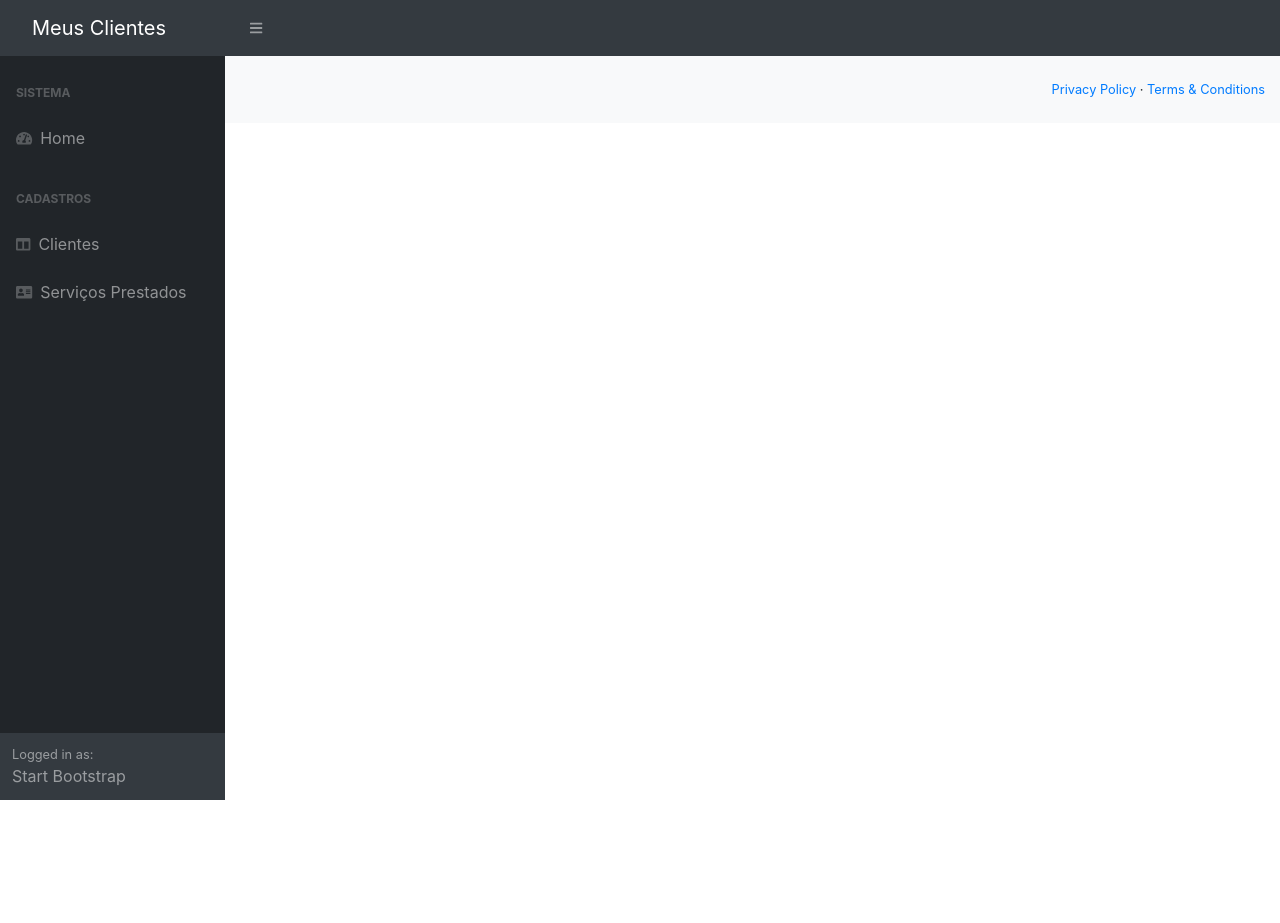
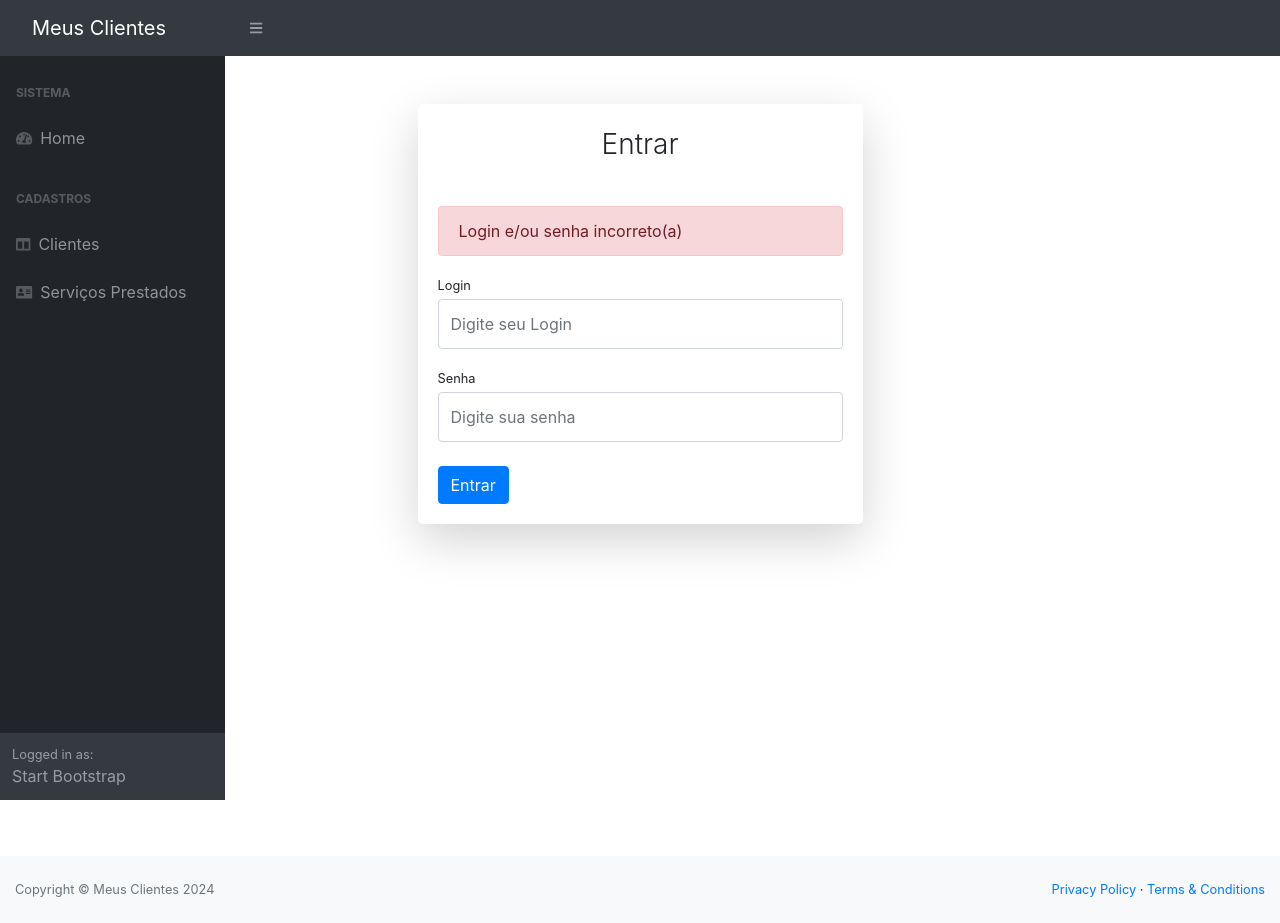
Before and after one commit to JonFalleNBR/clientes-app, an Angular app: page /login in a window 1280 px wide. Before the commit this address led to /. Before the commit the page ends 800 px from the top, so only its background shows below. Built offline with nearby package versions, Linux system fonts and the light colour scheme.

Commit message:
Login - inicio da criação do template de login - criação do component login na aplicação

```diff
--- a/src/app/app-routing.module.ts
+++ b/src/app/app-routing.module.ts
@@ -1,8 +1,10 @@
 import { NgModule } from '@angular/core';
 import { RouterModule, Routes } from '@angular/router';
 import { HomeComponent } from './home/home.component'
+import { LoginComponent } from './login/login.component';
 
 const routes: Routes = [
+  {path: 'login', component: LoginComponent},
   {path: 'home' , component: HomeComponent}
 ];
 
--- a/src/app/app.module.ts
+++ b/src/app/app.module.ts
@@ -1,6 +1,7 @@
 import { NgModule } from '@angular/core';
 import { BrowserModule, provideClientHydration } from '@angular/platform-browser';
 import { HttpClientModule } from '@angular/common/http';
+import { FormsModule } from '@angular/forms';
 
 import { AppRoutingModule } from './app-routing.module';
 import { AppComponent } from './app.component';
@@ -12,15 +13,18 @@
 import {ClientesService} from './clientes.service';
 import { ServicoPrestadoModule } from './servico-prestado/servico-prestado.module';
 import { ServicoPrestadoService } from './servico-prestado.service';
+import { LoginComponent } from './login/login.component';
 
 
 @NgModule({
   declarations: [
     AppComponent,
-    HomeComponent
+    HomeComponent,
+    LoginComponent
   ],
   imports: [
     BrowserModule,
+    FormsModule,
     HttpClientModule,
     AppRoutingModule,
     TemplateModule,
--- /dev/null
+++ b/src/app/login/login.component.html
@@ -0,0 +1,45 @@
+<div id="layoutAuthentication">
+    <div id="layoutAuthentication_content">
+        <main>
+            <div class="container">
+                <div class="row justify-content-center">
+                    <div class="col-md-5">
+                        <div class="card shadow-lg border-0 rounded-lg mt-5">
+                            <div class="card-reader">
+                                <h3 class="text-center font-weight-light my-4">
+                                    Entrar
+                                </h3>
+                            </div>
+                            <div class="card-body">
+                                <div class="alert alert-danger">
+                                    Login e/ou senha incorreto(a)
+                                </div>
+
+                                <form #loginForm="ngForm" (submit)="onSubmit()">
+                                        <div class="form-group">
+                                            <label class="small mb-1">Login</label>
+                                            <input type="text" name="username"
+                                                        [(ngModel)]="username"
+                                                        class="form-control py-4"
+                                                        placeholder="Digite seu Login">
+                                        </div>
+
+                                        <div class="form-group">
+                                            <label class="small mb-1">Senha</label>
+                                            <input type="password" name="password"
+                                                        [(ngModel)]="password"
+                                                        class="form-control py-4"
+                                                        placeholder="Digite sua senha" />
+                                        </div>
+                                        <div class="form-group d-flex align-items-center justify-content-between mt-4 mb-0">
+                                            <button type="submit" class="btn btn-primary">Entrar</button>
+                                        </div>
+                                </form>
+                            </div>
+                        </div>
+                    </div>
+                </div>
+            </div>
+        </main>
+    </div>
+</div>
--- /dev/null
+++ b/src/app/login/login.component.ts
@@ -0,0 +1,25 @@
+import { Component } from '@angular/core';
+
+@Component({
+  selector: 'app-login',
+  templateUrl: './login.component.html',
+  styleUrl: './login.component.css'
+})
+export class LoginComponent {
+
+    username: string | null = null;
+    password: string | null = null;
+    loginError: boolean = false;
+
+
+    constructor(){
+
+    }
+
+    onSubmit(){
+      //this.username = this.username.trim();
+
+      console.log(`User: ${this.username}, Pass: ${this.password}`)
+    }
+
+}
```
Also changed, not shown: src/app/login/login.component.css (added).
